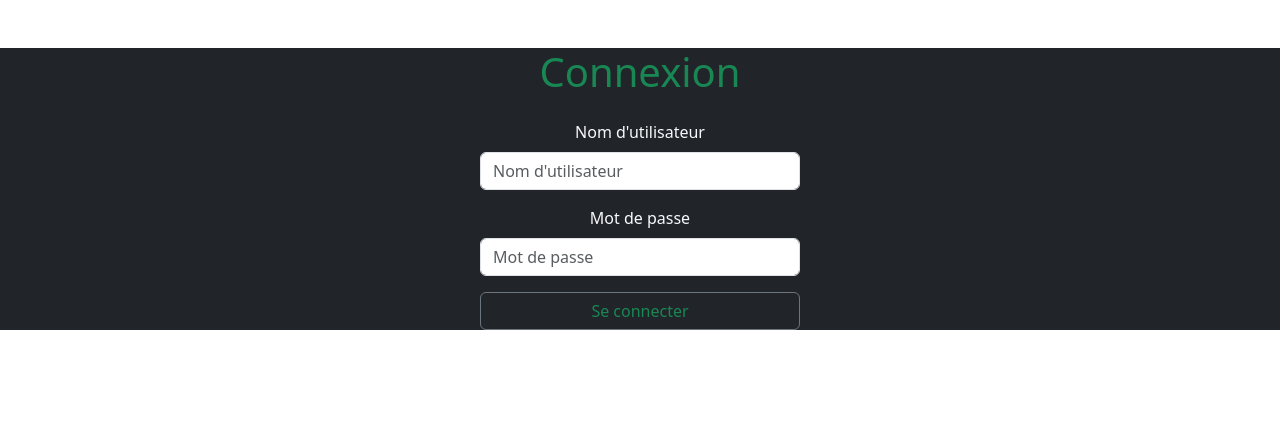
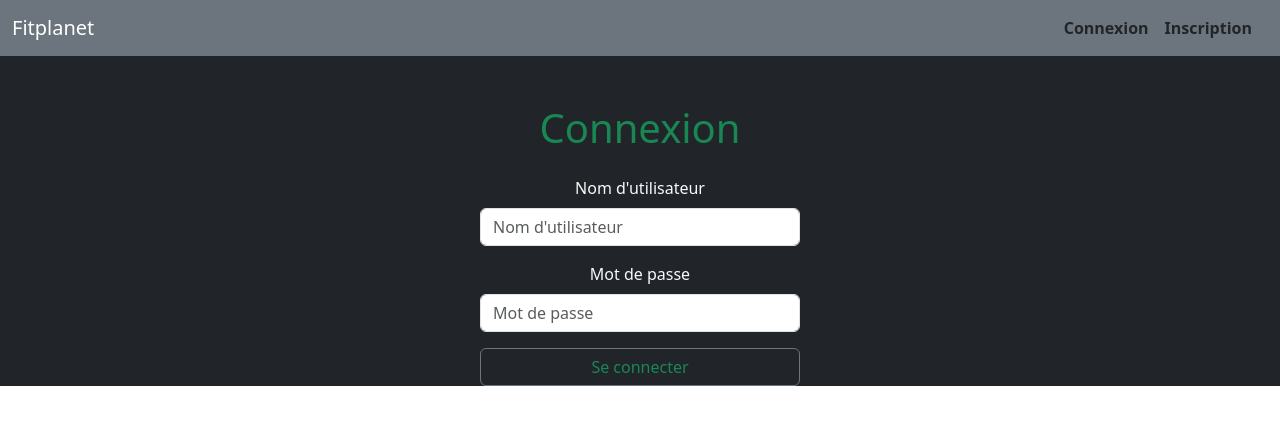
Before and after one commit to yskuridov/fitnessTracker, a React (Create React App) app in the folder my-react-app/: page /login in a window 1280 px wide. Shown: the top 424 px of the page. Built offline with nearby package versions, Linux system fonts and the light colour scheme.

Commit message:
Navbar added + dashboard works + changes to exercise display

```diff
--- a/my-react-app/src/components/Dashboard.js
+++ b/my-react-app/src/components/Dashboard.js
@@ -4,18 +4,27 @@ import Nav from 'react-bootstrap/Nav';
 import Row from 'react-bootstrap/Row';
 import Tab from 'react-bootstrap/Tab';
 import DailySummaryService from '../service/DailySummaryService';
+import { useUser } from '../provider/UserProvider';
 
 function DashboardComponent() {
-    const [summaries, setSummaries] = useState([])
+    const [summaries, setSummaries] = useState([]);
+    const { loggedInUser } = useUser();
 
-    useEffect( () => {
-        async function fetchData(){
-            setSummaries(await DailySummaryService.getSummaries("yegor11111"));
-            console.log(summaries);
+    async function fetchData() {
+        if (loggedInUser) {
+            const fetchedSummaries = await DailySummaryService.getSummaries(loggedInUser);
+            setSummaries(fetchedSummaries);
         }
+    }
+
+    useEffect(() => {
         fetchData();
-    })
+    }, [loggedInUser]);
 
+    function getFormattedDate(date) {
+        const formatted = date.substring(0, 10);
+        return formatted;
+    }
 
     return (
         <Tab.Container id="left-tabs" defaultActiveKey="first">
@@ -24,7 +33,7 @@ function DashboardComponent() {
                     <Nav variant="pills" className="flex-column">
                         {summaries.map(summary => (
                             <Nav.Item key={summary.date}>
-                                <Nav.Link eventKey={summary.date}>{summary.date}</Nav.Link>
+                                <Nav.Link eventKey={summary.date}>{getFormattedDate(summary.date)}</Nav.Link>
                             </Nav.Item>
                         ))}
                     </Nav>
@@ -34,7 +43,7 @@ function DashboardComponent() {
                         {summaries.map(summary => (
                             <Tab.Pane key={summary.date} eventKey={summary.date}>
                                 <h2>{summary.date}</h2>
-                                <p>{summary.date}</p>
+                                <p>{summary.username}</p>
                             </Tab.Pane>
                         ))}
                     </Tab.Content>
--- /dev/null
+++ b/my-react-app/src/components/NavbarComponent.js
@@ -0,0 +1,58 @@
+import React from 'react';
+import { useLocation } from 'react-router-dom';
+import { useUser } from '../provider/UserProvider';
+import { useNavigate } from 'react-router-dom';
+
+const NavbarComponent = () => {
+    const location = useLocation();
+    const { loggedInUser } = useUser();
+    const navigate = useNavigate();
+
+    let isLoggedIn = loggedInUser === null ? false : true;
+
+    return (
+        <nav className="navbar navbar-dark bg-secondary">
+            <div className="container-fluid">
+                <a className="navbar-brand text-sm" onClick={() => navigate('/')} style={{ cursor: 'pointer' }}>
+                    Fitplanet
+                </a>
+                <div className="d-flex text-dark fw-bold fs-6">
+                    {isLoggedIn ? (
+                        <>
+                            <div className="nav-item me-3">
+                                <a className="nav-link" onClick={() => navigate('/exercises')} style={{ cursor: 'pointer' }}>
+                                    Exercices
+                                </a>
+                            </div>
+                            <div className="nav-item me-3">
+                                <a className="nav-link" onClick={() => navigate('/meals')} style={{ cursor: 'pointer' }}>
+                                    Repas
+                                </a>
+                            </div>
+                            <div className="nav-item me-3">
+                                <a className="nav-link" onClick={() => navigate('/dashboard')} style={{ cursor: 'pointer' }}>
+                                    Tableau de bord
+                                </a>
+                            </div>
+                        </>
+                    ) : (
+                        <>
+                            <div className="nav-item me-3">
+                                <a className="nav-link" onClick={() => navigate('/login')} style={{ cursor: 'pointer' }}>
+                                    Connexion
+                                </a>
+                            </div>
+                            <div className="nav-item me-3">
+                                <a className="nav-link" onClick={() => navigate('/register')} style={{ cursor: 'pointer' }}>
+                                    Inscription
+                                </a>
+                            </div>
+                        </>
+                    )}
+                </div>
+            </div>
+        </nav>
+    );
+};
+
+export default NavbarComponent;
--- a/my-react-app/src/components/auth/LoginForm.js
+++ b/my-react-app/src/components/auth/LoginForm.js
@@ -16,7 +16,9 @@ const LoginForm = () => {
 
     useEffect(() => {
         if (loggedInUser) {
+            console.log("USEEFFECT")
             console.log(loggedInUser);
+            navigate('/exercises')
         }
     }, [loggedInUser]);
 
@@ -26,8 +28,7 @@ const LoginForm = () => {
             const response = await UserService.login({"username" : username, "password": password});
             if(response != null){
                 setLoggedInUser(response.username)
-                console.log(loggedInUser)
-                navigate('/exercises')
+                console.log("ONSUBMIT" + loggedInUser)
             }
         }
     };
--- a/my-react-app/src/components/exercises/ExerciseComponent.js
+++ b/my-react-app/src/components/exercises/ExerciseComponent.js
@@ -3,10 +3,10 @@ import { useState } from 'react';
 import ExerciseService from '../../service/ExerciseService';
 import { useUser } from '../../provider/UserProvider';
 
-function ExerciseComponent({ name, image, targetMuscle, equipment, instructions }) {
+function ExerciseComponent({ name, image, targetMuscle, equipment, instructions,secondaryMuscles }) {
     const [isModalOpen, setIsModalOpen] = useState(false);
     const [isAddModalOpen, setIsAddModalOpen] = useState(false);
-    const { loggedInUser, setLoggedInUser } = useUser();
+    const { loggedInUser } = useUser();
 
     const toggleModal = () => {
         setIsModalOpen(!isModalOpen);
@@ -23,14 +23,22 @@ function ExerciseComponent({ name, image, targetMuscle, equipment, instructions
     const createDailyExercise = (date) => {
         console.log(date)
         console.log("CREATED")
-        console.log(ExerciseService.postDailyExercise({"dailySummaryDto":{"username": "yegor11111", "date": date}, "exerciseDto":{"id": 1, "name": name, "targetMuscle": targetMuscle}}))
+        console.log(loggedInUser)
+        console.log(ExerciseService.postDailyExercise({"dailySummaryDto":{"username": loggedInUser, "date": date}, "exerciseDto":{"id": 1, "name": name, "targetMuscle": targetMuscle}}))
     }
 
 
     function capitalizeFirstLetter(string) {
+        if(Array.isArray(string)){
+            let result = ""
+            for(let i = 0; i < 2; i++){
+                result += string[i].charAt(0).toUpperCase() + string[i].slice(1);
+                if (i < 1) result += ", ";
+            }
+            return result;
+        }
         console.log(loggedInUser)
         return string.charAt(0).toUpperCase() + string.slice(1);
-
     }
 
     const getNextSevenDays = () => {
@@ -63,6 +71,7 @@ function ExerciseComponent({ name, image, targetMuscle, equipment, instructions
                 </div>
                 <ul class="list-group list-group-flush bg-secondary text-start">
                     <li class="list-group-item">Muscle ciblé: {capitalizeFirstLetter(targetMuscle)}</li>
+                    <li class="list-group-item">Muscles secondaires: {capitalizeFirstLetter(secondaryMuscles)}</li>
                     <li class="list-group-item">Équipement: {capitalizeFirstLetter(equipment)}</li>
                 </ul>
                 <div class="card-body">
@@ -87,7 +96,7 @@ function ExerciseComponent({ name, image, targetMuscle, equipment, instructions
                                 </ol>
                             </div>
                             <div className="modal-footer">
-                                <button type="button" className="btn btn-secondary" onClick={toggleModal}>Close</button>
+                                <button type="button" className="btn btn-secondary" onClick={toggleModal}>Fermer</button>
                             </div>
                         </div>
                     </div>
@@ -108,7 +117,7 @@ function ExerciseComponent({ name, image, targetMuscle, equipment, instructions
                                 <p class="mt-3 text-success">*Si un plan n'existe pas pour la journée choisie, il sera créé</p>
                             </div>
                             <div className="modal-footer">
-                                <button type="button" className="btn btn-secondary" onClick={toggleAddModal}>Close</button>
+                                <button type="button" className="btn btn-secondary" onClick={toggleAddModal}>Fermer</button>
                             </div>
                         </div>
                     </div>
--- a/my-react-app/src/components/exercises/ExercisesComponent.js
+++ b/my-react-app/src/components/exercises/ExercisesComponent.js
@@ -67,6 +67,7 @@ function ExercisesComponent() {
                                 targetMuscle={exercise.bodyPart}
                                 equipment={exercise.equipment}
                                 instructions={exercise.instructions}
+                                secondaryMuscles={exercise.secondaryMuscles}
                             />
                         ))}
                     </div>
--- a/my-react-app/src/index.css
+++ b/my-react-app/src/index.css
@@ -5,7 +5,9 @@ body {
     sans-serif;
   -webkit-font-smoothing: antialiased;
   -moz-osx-font-smoothing: grayscale;
+
 }
+
 
 code {
   font-family: source-code-pro, Menlo, Monaco, Consolas, 'Courier New',
--- a/my-react-app/src/index.js
+++ b/my-react-app/src/index.js
@@ -6,14 +6,18 @@ import reportWebVitals from './reportWebVitals';
 import 'bootstrap/dist/css/bootstrap.css';
 import {UserProvider} from "./provider/UserProvider";
 import { BrowserRouter as Router } from "react-router-dom";
+import NavbarComponent from './components/NavbarComponent';
 
 const root = ReactDOM.createRoot(document.getElementById('root'));
 root.render(
-  <Router>
+  <div className='bg-dark'>
+    <Router>
     <UserProvider>
+      <NavbarComponent/>
       <App/>
     </UserProvider>
   </Router>
+  </div>
 );
 
 // If you want to start measuring performance in your app, pass a function
--- a/my-react-app/src/service/DailySummaryService.js
+++ b/my-react-app/src/service/DailySummaryService.js
@@ -5,6 +5,7 @@ const GET_DAILYSUMMARY = "http://localhost:8081/dailySummary/";
 
 class DailySummaryService{
     async getSummaries(username){
+        console.log(username)
         return await axios.get(GET_DAILYSUMMARY + username).then((response) => {return response.data});
     }
 }
```
